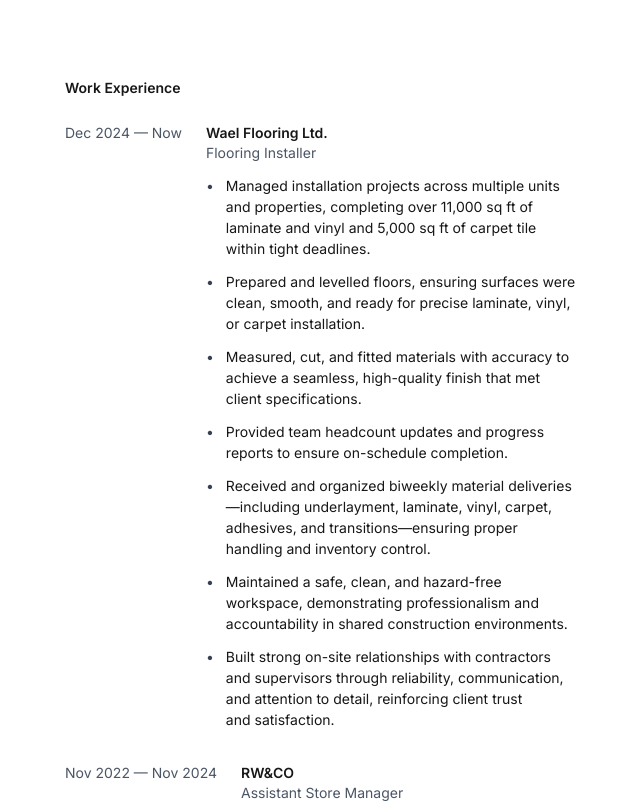
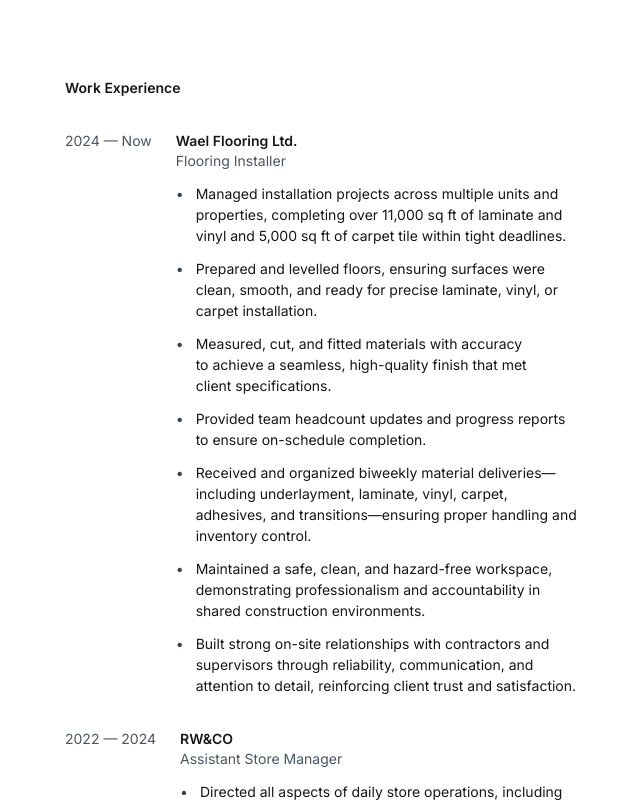
Before and after one commit to peddi-togo/faisalpedro.com, a Next.js app: page / in a window 1280 px wide. Shown: the part 700-1503 px from the top of the page, without its empty margins (319-959 px from the left). Built offline with nearby package versions, Linux system fonts and the light colour scheme.

Commit message:
update work experience

```diff
--- a/app/data.json
+++ b/app/data.json
@@ -10,8 +10,14 @@
     {
       "job_title": "Flooring Installer",
       "company": "Wael Flooring Ltd.",
-      "from": "Dec 2024",
-      "to": "Now",
+      "from": {
+        "month": "Dec",
+        "year": "2024"
+      },
+      "to": {
+        "month": "",
+        "year": "Now"
+      },
       "achievements": [
         "Managed installation projects across multiple units and properties, completing over 11,000 sq ft of laminate and vinyl and 5,000 sq ft of carpet tile within tight deadlines.",
         "Prepared and levelled floors, ensuring surfaces were clean, smooth, and ready for precise laminate, vinyl, or carpet installation.",
@@ -25,8 +31,14 @@
     {
       "job_title": "Assistant Store Manager",
       "company": "RW&CO",
-      "from": "Nov 2022",
-      "to": "Nov 2024",
+      "from": {
+        "month": "Nov",
+        "year": "2022"
+      },
+      "to": {
+        "month": "Nov",
+        "year": "2024"
+      },
       "achievements": [
         "Directed all aspects of daily store operations, including sales performance, merchandising, scheduling, and inventory control.",
         "Led a team of 10+ associates, fostering a customer-focused culture that consistently exceeded sales and service targets.",
@@ -40,8 +52,14 @@
     {
       "job_title": "Team Lead",
       "company": "RW&CO",
-      "from": "Oct 2021",
-      "to": "Nov 2022",
+      "from": {
+        "month": "Oct",
+        "year": "2021"
+      },
+      "to": {
+        "month": "Nov",
+        "year": "2022"
+      },
       "achievements": [
         "Served as acting manager in the absence of management, directing daily store operations and ensuring smooth execution of all promotions, visuals, and sales activities.",
         "Acted as the first point of contact for staff concerns or operational issues, resolving matters independently and escalating only when necessary.",
@@ -52,8 +70,14 @@
     {
       "job_title": "Sales Associate / Key Holder",
       "company": "RW&CO",
-      "from": "Apr 2018",
-      "to": "Oct 2021",
+      "from": {
+        "month": "Apr",
+        "year": "2018"
+      },
+      "to": {
+        "month": "Oct",
+        "year": "2021"
+      },
       "achievements": [
         "Welcomed and engaged every customer at the entrance, clearly communicating in-store promotions and driving traffic toward key product areas.",
         "Assisted customers with fitting rooms, provided tailored recommendations, and upsold promotional items to increase overall transaction value.",
@@ -67,8 +91,14 @@
     {
       "institution": "Kwantlen Polytechnic University",
       "degree": "Diploma in General Studies",
-      "from": "Jan 2018",
-      "to": "Aug 2021"
+      "from": {
+        "month": "Jan",
+        "year": "2018"
+      },
+      "to": {
+        "month": "Aug",
+        "year": "2021"
+      }
     }
   ]
 }
--- a/components/work-experience.js
+++ b/components/work-experience.js
@@ -7,9 +7,10 @@
 
   return (
     <section className="max-w-lg py-12 mx-auto">
-      <Heading level={2} className="mb-6">
+      <Heading level={2} className="mb-8">
         Work Experience
       </Heading>
+
       <div className="space-y-8">
         {experiences.map((exp, index) => (
           <div
@@ -18,7 +19,7 @@
           >
             {/* First column: Date range */}
             <div className="text-gray-600">
-              {exp.from} — {exp.to}
+              {exp.from.year} — {exp.to.year}
             </div>
 
             {/* Second column: Details */}
```
